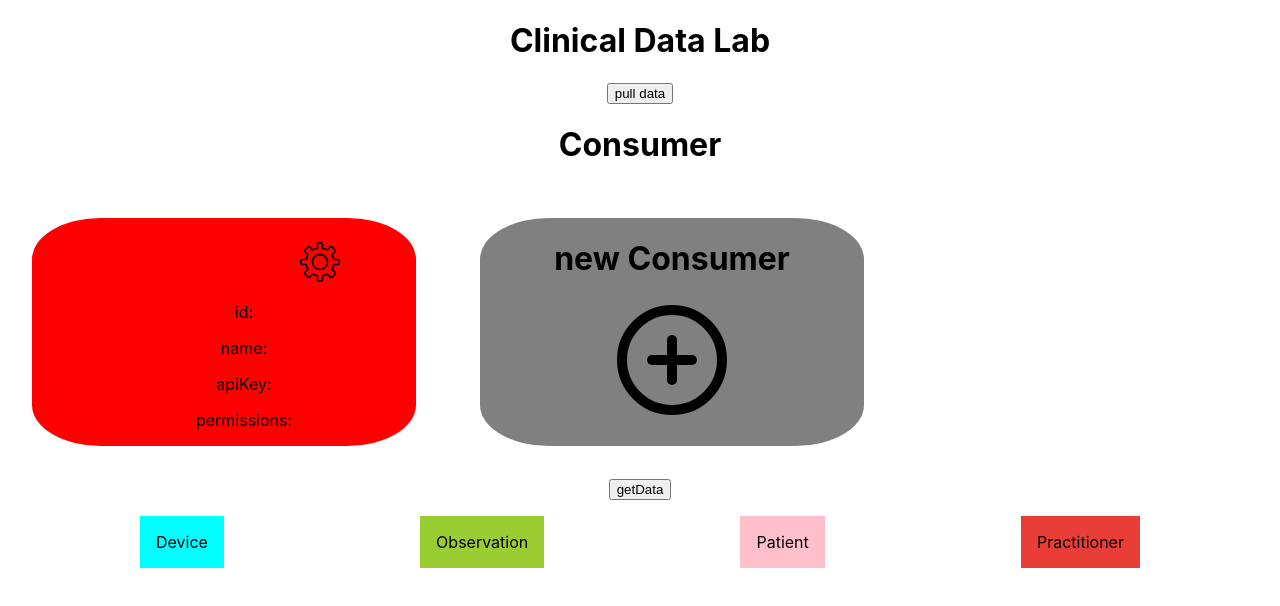
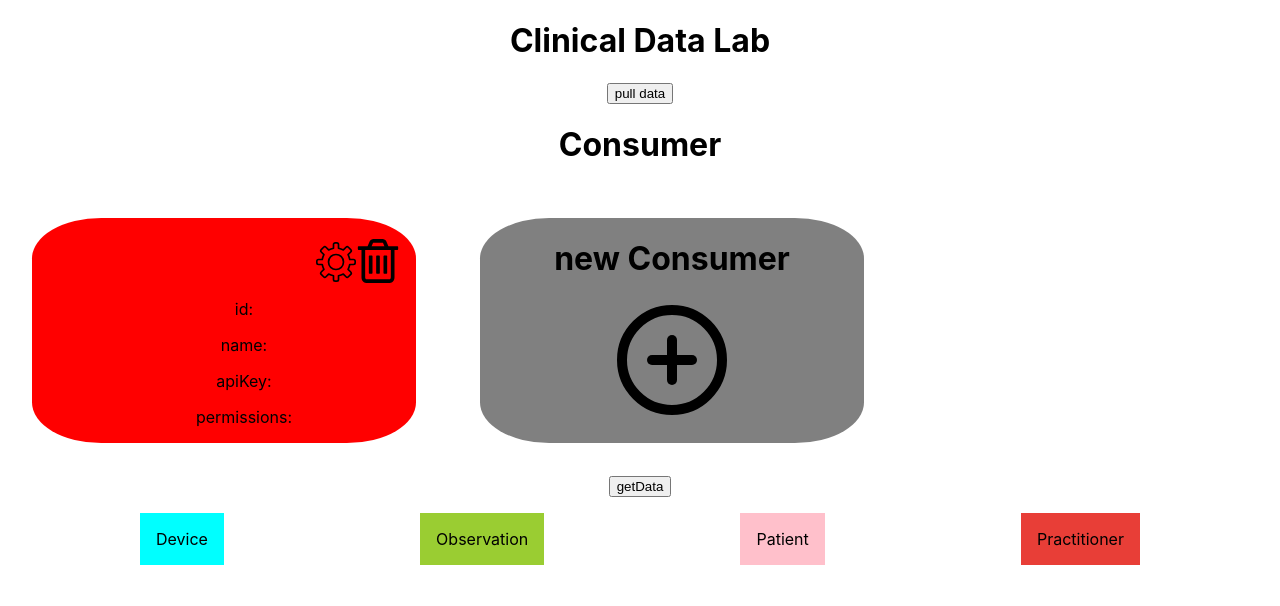
Before and after one commit to AfterSurf/Clinical-Data-Lab-FrontEnd, a React (Create React App) app: page / in a window 1280 px wide. Shown: the top 606 px of the page. Built offline with nearby package versions, Linux system fonts and the light colour scheme.

Commit message:
added icons

```diff
--- a/src/components/Modal.tsx
+++ b/src/components/Modal.tsx
@@ -1,16 +1,19 @@
 // https://dev.to/bhuma08/react-using-modal-in-functional-components-3po2
+// optional props
+// https://stackoverflow.com/questions/40209352/how-to-specify-optional-default-props-with-typescript-for-stateless-functiona
+
 
 import React, {useState} from 'react';
 import Modal from 'react-modal';
-import getPermissions from "../hooks/getPermissions"
 import './modal.css'
 
 // new consumer
 import plusImage from "../icons/plus.svg";
 import Form from '../components/Consumer/Form';
 
-// edit consumer
+// edit/delete consumer
 import editImage from "../icons/edit.svg";
+import trashImage from '../icons/trash.svg';
 
 function ModalInFunctionalComponent(props: any){
 
@@ -52,11 +55,13 @@ function ModalInFunctionalComponent(props: any){
     if(props.type === "edit") {
         return(
             <>
-                <img className="imageEdit" onClick={setModalIsOpenToTrue} src={editImage}/>
+                <div className="images">
+                    <img className="imageEdit" onClick={setModalIsOpenToTrue} src={editImage}/>
+                    <img className="imageTrash" onClick={() => console.log("TRASH")} src={trashImage}/>
+                </div>
                 <Modal isOpen={modalIsOpen} style={customStyles} onRequestClose={()=> setModalIsOpen(false)} ariaHideApp={false}>
                 <button onClick={setModalIsOpenToFalse}>x</button>
                 <Form text="edit your consumer"/>
-
                 </Modal>
             </>
         )
--- a/src/components/modal.css
+++ b/src/components/modal.css
@@ -1,7 +1,12 @@
 .imageEdit {
     padding-top: 1.5rem;
     height: 5vh;
-    margin-left: 50%;
+}
+
+.images {
+    display: flex;
+    align-items: center;
+    justify-content: right;
 }
 
 .imagePlus {
@@ -9,3 +14,9 @@
     height: 15vh;
     /* margin-left: 50%; */
 }
+
+.imageTrash {
+    padding-top: 1.3rem;
+    padding-right: 1rem;
+    height: 5.5vh;
+}
```
